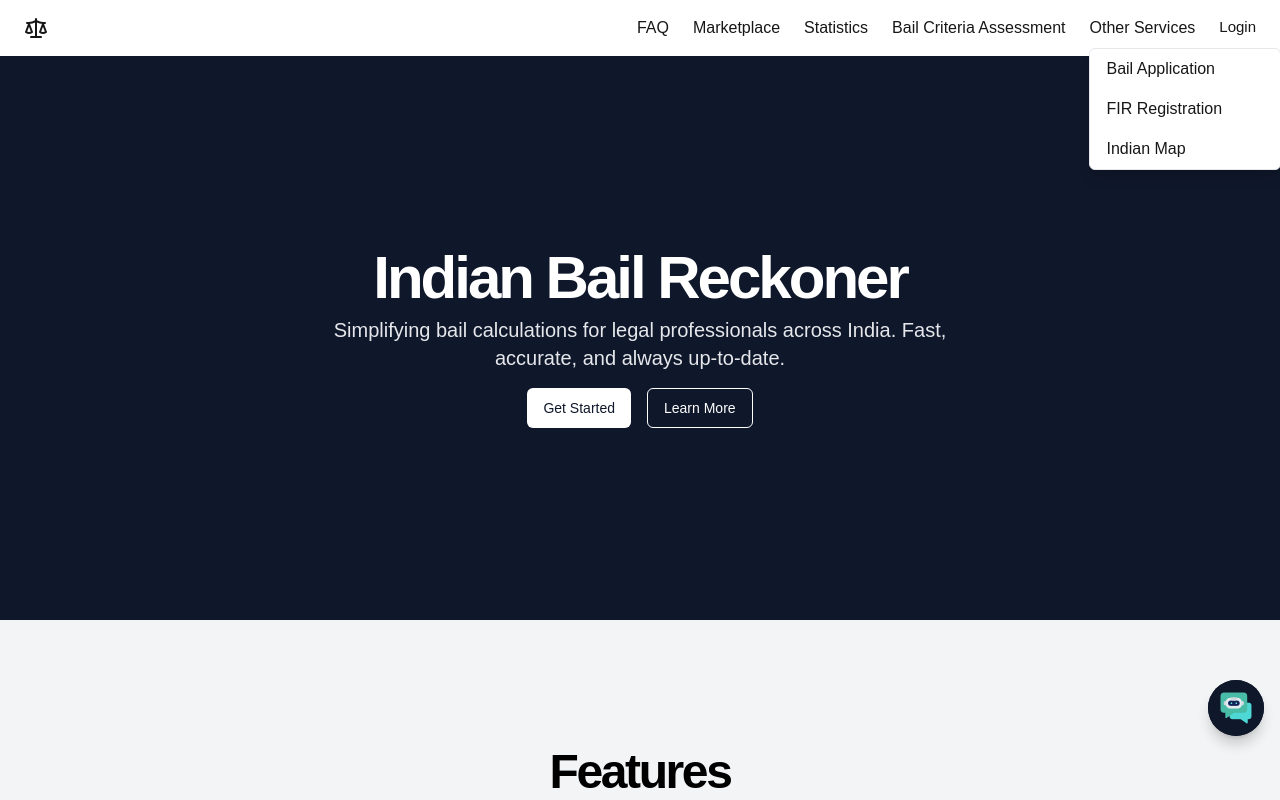
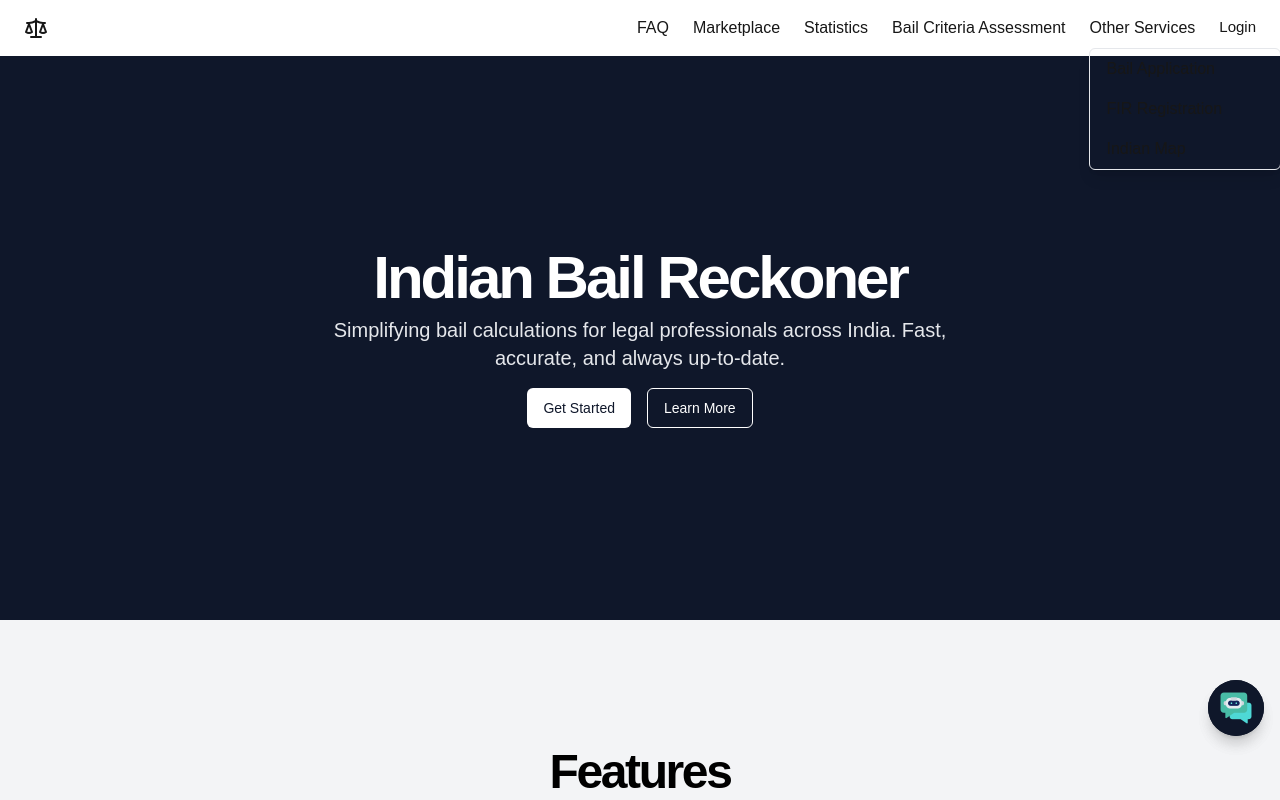
Before and after one commit to AdityaK238/Bail-Reckoner, a Next.js app: page / in a window 1280 px wide. Both pictures are taken after a click on the button "Other Services". Shown: the top 800 px of the page. Built offline with nearby package versions, Linux system fonts and the light colour scheme.

Commit message:
updated commit

```diff
--- a/src/app/layout.tsx
+++ b/src/app/layout.tsx
@@ -73,7 +73,7 @@ export default function RootLayout({
                 Other Services
               </button>
               {dropdownOpen && (
-                <div className="absolute top-full mt-2 w-48 bg-white border border-gray-200 shadow-lg rounded-md z-10">
+                <div className="absolute top-full mt-2 w-48 bg-white border border-gray-200 shadow-lg rounded-md z-10" style={{background:"transparent"}}>
                   <Link href="/bailapplication" className="block px-4 py-2 hover:bg-gray-100">
                     Bail Application
                   </Link>
```
